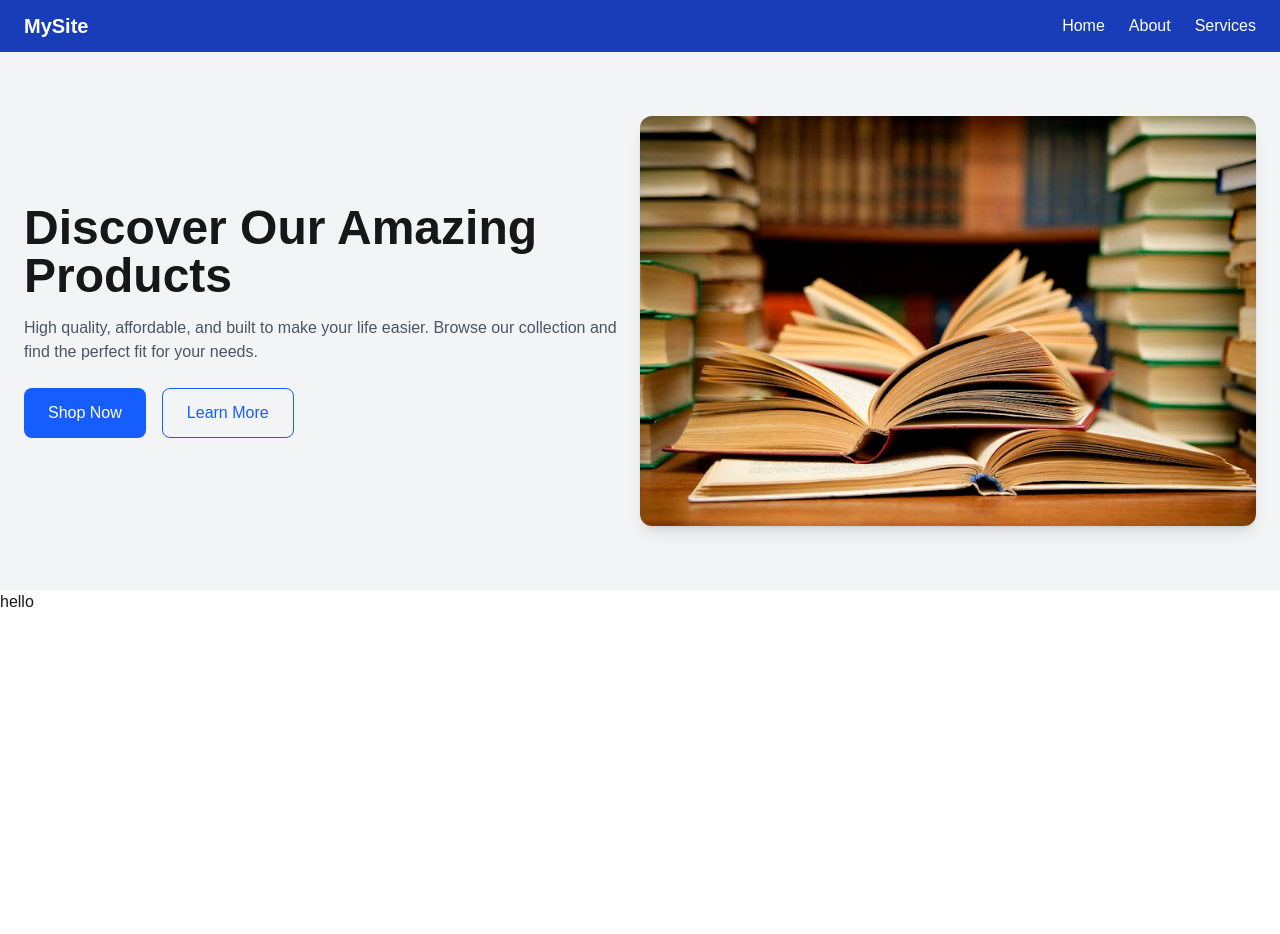
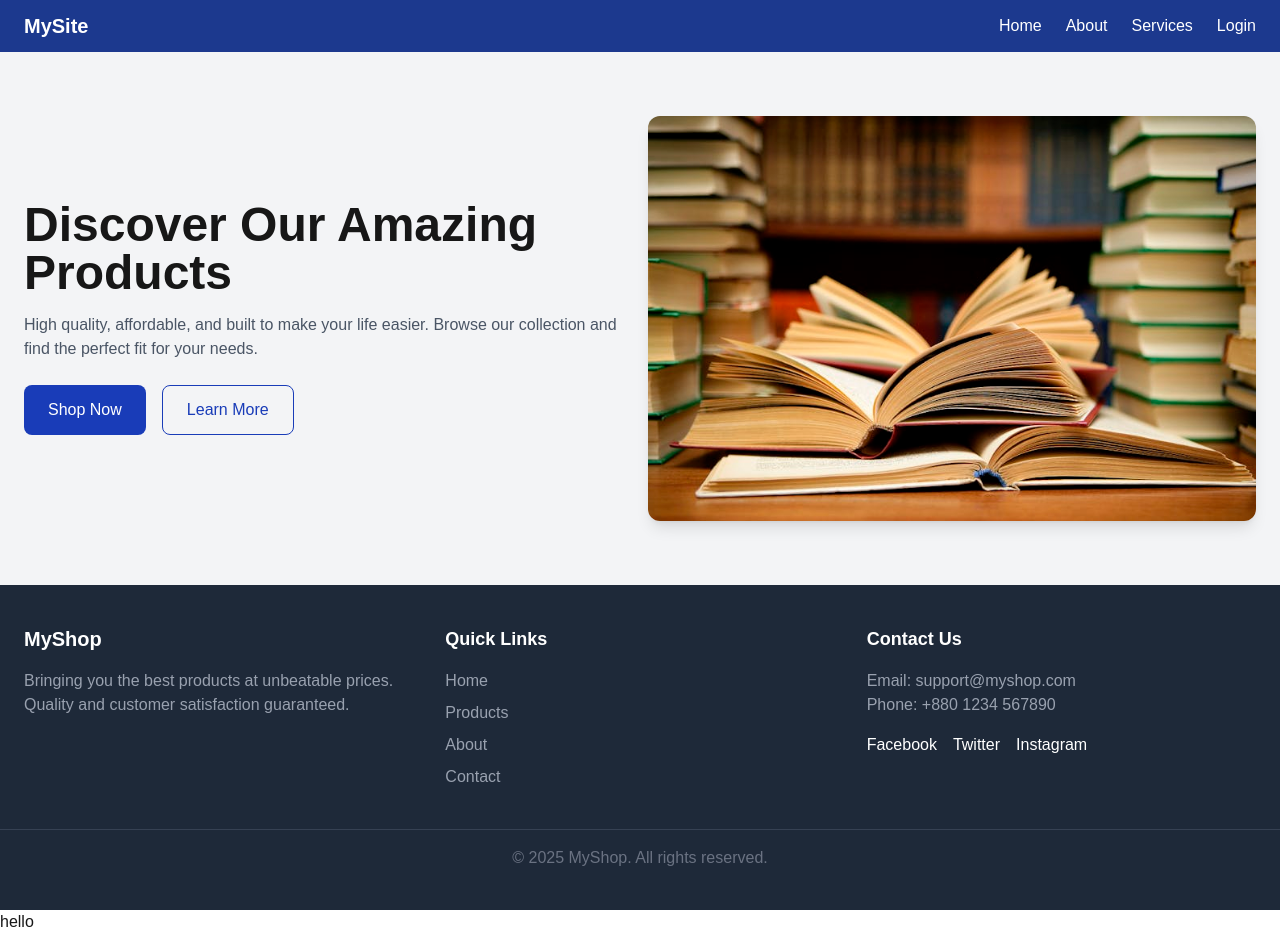
Before and after one commit to Sifat2245/First-NextJS-Project, a Next.js app: page / in a window 1280 px wide. Before the commit the page ends 800 px from the top, so only its background shows below. Built offline with nearby package versions, Linux system fonts and the light colour scheme.

Commit message:
designed footer

```diff
--- /dev/null
+++ b/src/app/components/Footer.jsx
@@ -0,0 +1,47 @@
+import React from "react";
+
+const Footer = () => {
+  return (
+    <footer className="bg-gray-800 text-white py-10">
+      <div className="container mx-auto px-6 grid grid-cols-1 md:grid-cols-3 gap-8">
+        {/* About / Logo */}
+        <div>
+          <h2 className="text-xl font-bold mb-4">MyShop</h2>
+          <p className="text-gray-400">
+            Bringing you the best products at unbeatable prices. Quality and
+            customer satisfaction guaranteed.
+          </p>
+        </div>
+
+        {/* Links */}
+        <div>
+          <h3 className="text-lg font-semibold mb-4">Quick Links</h3>
+          <ul className="space-y-2 text-gray-400">
+            <li className="hover:text-white cursor-pointer">Home</li>
+            <li className="hover:text-white cursor-pointer">Products</li>
+            <li className="hover:text-white cursor-pointer">About</li>
+            <li className="hover:text-white cursor-pointer">Contact</li>
+          </ul>
+        </div>
+
+        {/* Contact / Social */}
+        <div>
+          <h3 className="text-lg font-semibold mb-4">Contact Us</h3>
+          <p className="text-gray-400">Email: support@myshop.com</p>
+          <p className="text-gray-400">Phone: +880 1234 567890</p>
+          <div className="flex space-x-4 mt-4">
+            <span className="hover:text-blue-500 cursor-pointer">Facebook</span>
+            <span className="hover:text-blue-400 cursor-pointer">Twitter</span>
+            <span className="hover:text-pink-500 cursor-pointer">Instagram</span>
+          </div>
+        </div>
+      </div>
+
+      <div className="border-t border-gray-700 mt-10 pt-4 text-center text-gray-500">
+        &copy; {new Date().getFullYear()} MyShop. All rights reserved.
+      </div>
+    </footer>
+  );
+};
+
+export default Footer;
--- a/src/app/components/Hero.jsx
+++ b/src/app/components/Hero.jsx
@@ -3,7 +3,7 @@ import React from "react";
 const Hero = () => {
   return (
     <section className="bg-gray-100 py-16">
-      <div className="container mx-auto flex flex-col md:flex-row items-center px-6">
+      <div className="container mx-auto gap-4 flex flex-col md:flex-row items-center px-6">
         {/* Left content */}
         <div className="flex-1 text-center md:text-left">
           <h1 className="text-4xl md:text-5xl font-bold mb-4">
@@ -14,10 +14,10 @@ const Hero = () => {
             Browse our collection and find the perfect fit for your needs.
           </p>
           <div className="flex justify-center md:justify-start space-x-4">
-            <button className="bg-blue-600 text-white px-6 py-3 rounded-lg hover:bg-blue-700 transition">
+            <button className="bg-blue-800 text-white px-6 py-3 rounded-lg hover:bg-blue-900 transition">
               Shop Now
             </button>
-            <button className="border border-blue-600 text-blue-600 px-6 py-3 rounded-lg hover:bg-blue-50 transition">
+            <button className="border border-blue-800 text-blue-800 px-6 py-3 rounded-lg hover:bg-gray-200 transition">
               Learn More
             </button>
           </div>
--- a/src/app/components/Navbar.jsx
+++ b/src/app/components/Navbar.jsx
@@ -2,7 +2,7 @@ import React from "react";
 
 const Navbar = () => {
   return (
-    <nav className="bg-blue-800 text-white px-6 py-3 shadow-md">
+    <nav className="bg-blue-900 text-white px-6 py-3 shadow-md">
       <div className="container mx-auto flex justify-between items-center">
         {/* Logo */}
         <div className="text-xl font-bold">MySite</div>
@@ -12,6 +12,7 @@ const Navbar = () => {
           <li className="hover:text-gray-200 cursor-pointer">Home</li>
           <li className="hover:text-gray-200 cursor-pointer">About</li>
           <li className="hover:text-gray-200 cursor-pointer">Services</li>
+          <li className="hover:text-gray-200 cursor-pointer">Login</li>
         </ul>
       </div>
     </nav>
--- a/src/app/layout.js
+++ b/src/app/layout.js
@@ -2,6 +2,7 @@ import { Geist, Geist_Mono } from "next/font/google";
 import "./globals.css";
 import Navbar from "./components/Navbar";
 import Hero from "./components/Hero";
+import Footer from "./components/Footer";
 
 const geistSans = Geist({
   variable: "--font-geist-sans",
@@ -26,6 +27,7 @@ export default function RootLayout({ children }) {
       >
         <Navbar></Navbar>
         <Hero></Hero>
+        <Footer></Footer>
         {children}
       </body>
     </html>
```
